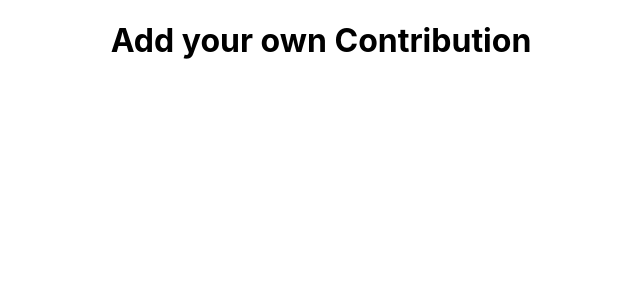
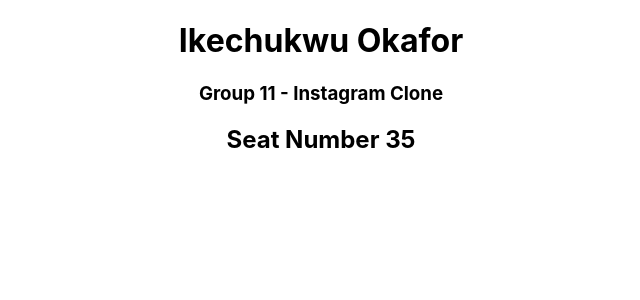
Before and after one commit to Aneal250/Weekly_Task_9, a React (Create React App) app: page / in a window 1280 px wide. Shown: the top 300 px of the page, without its empty margins (319-959 px from the left). Built offline with nearby package versions, Linux system fonts and the light colour scheme.

Commit message:
WeeklyTask9

```diff
--- a/src/App.js
+++ b/src/App.js
@@ -1,10 +1,11 @@
-import logo from './logo.svg';
+//import logo from './logo.svg';
 import './App.css';
+import Ikay from './Component/Ikay'
 
 function App() {
   return (
     <div className="App">
-      <h1>Add your own Contribution</h1>
+      <Ikay />
     </div>
   );
 }
--- /dev/null
+++ b/src/Component/Ikay.js
@@ -0,0 +1,11 @@
+import React from 'react'
+
+export default function Ikay() {
+    return (
+        <div>
+            <h1>Ikechukwu Okafor</h1>
+            <h3>Group 11 - Instagram Clone</h3>
+            <h2>Seat Number 35</h2>
+        </div>
+    )
+}
```
Also changed, not shown: 1 other file (tests, documents, lock files or other folders).
